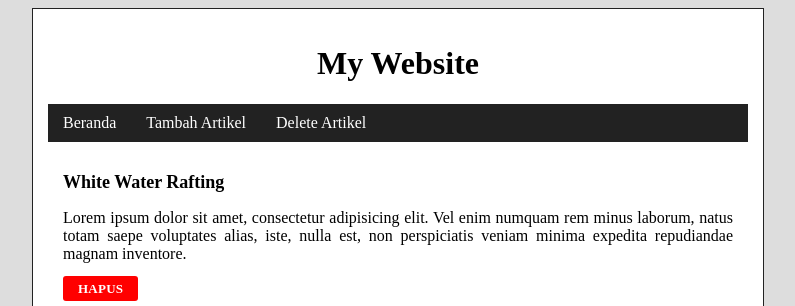
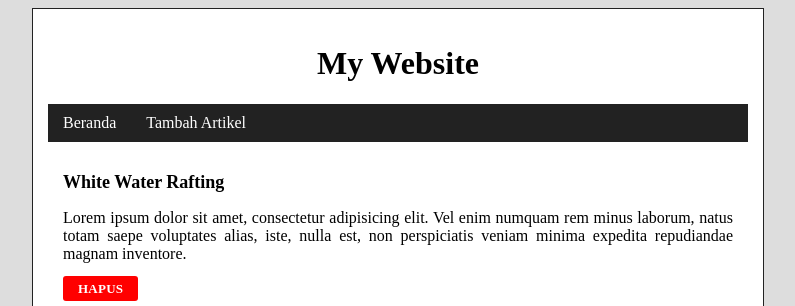
Before and after one commit to andrenata/wywebsite, a PHP site: page /index.php in a window 1280 px wide. Shown: the top 306 px of the page, without its empty margins (242-1037 px from the left). Run offline with PHP 8.4, Linux system fonts and the light colour scheme; data comes from the database, SQL or seed files in the repository.

Commit message:
Del Menu

```diff
--- a/menu.php
+++ b/menu.php
@@ -1,3 +1,2 @@
 <li><a href="index.php">Beranda</a></li>
 <li><a href="tambah-artikel.php">Tambah Artikel</a></li>
-<li><a href="delete-artikel.php">Delete Artikel</a></li>
```
